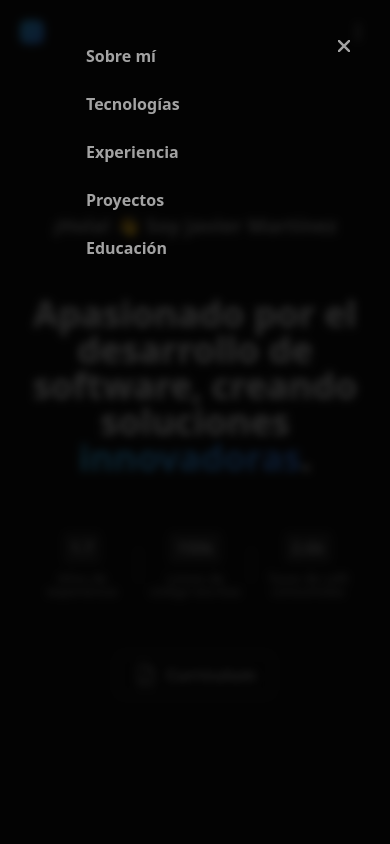
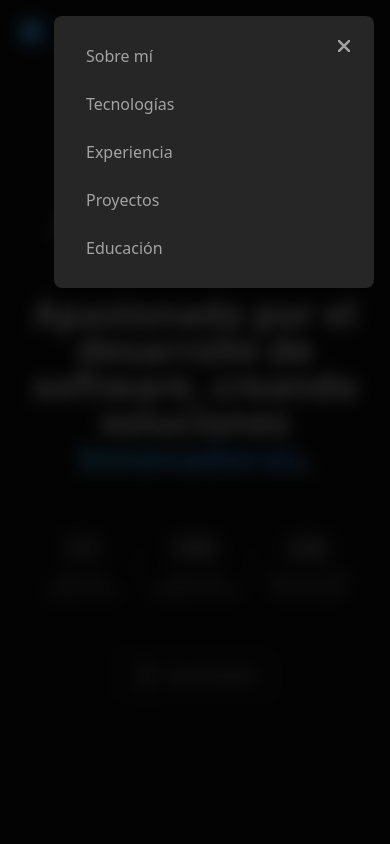
Before and after one commit to javiermrtnez/portfolio, a React (Vite) app: page / in a window 390 px wide. Both pictures are taken after a click on the button 358 px from the left and 32 px from the top of the page. Shown: the top 844 px of the page. Built offline with nearby package versions, Linux system fonts and the light colour scheme; a web font is replaced by a local one.

Commit message:
style: minor mobile menu changes

```diff
--- a/src/components/MobileMenu.tsx
+++ b/src/components/MobileMenu.tsx
@@ -9,11 +9,11 @@ const MobileMenu = ({ handleMobileMenuOnClick }: Props) => {
   return (
     <div
       onClick={handleMobileMenuOnClick}
-      className='w-full h-full fixed z-50 p-4 inset-0 backdrop-blur-sm bg-black/80 md:hidden'
+      className='w-full h-full fixed z-50 p-4 inset-0 backdrop-blur bg-black/80 md:hidden'
     >
       <div
         onClick={(e) => e.stopPropagation()}
-        className='relative max-w-xs w-full ml-auto rounded-lg shadow-lg p-6 font-semibold dark:bg-neutral-800 dark:text-neutral-400 dark:highlight-white/5'
+        className='relative max-w-xs w-full ml-auto rounded-lg shadow-lg p-6 bg-neutral-800 text-neutral-400'
       >
         <button
           className='absolute top-4 right-4 p-2 transition-colors text-neutral-400 hover:text-white'
@@ -26,7 +26,7 @@ const MobileMenu = ({ handleMobileMenuOnClick }: Props) => {
             <li key={name} className='flex content-center items-center'>
               <a
                 href={`#${id}`}
-                className='flex p-2 text-neutral-400 rounded-md leading-none hover:text-white transition-colors'
+                className='flex p-2 text-neutral-400 font-medium rounded-md leading-none hover:text-white transition-colors'
                 onClick={handleMobileMenuOnClick}
               >
                 {name}
```
